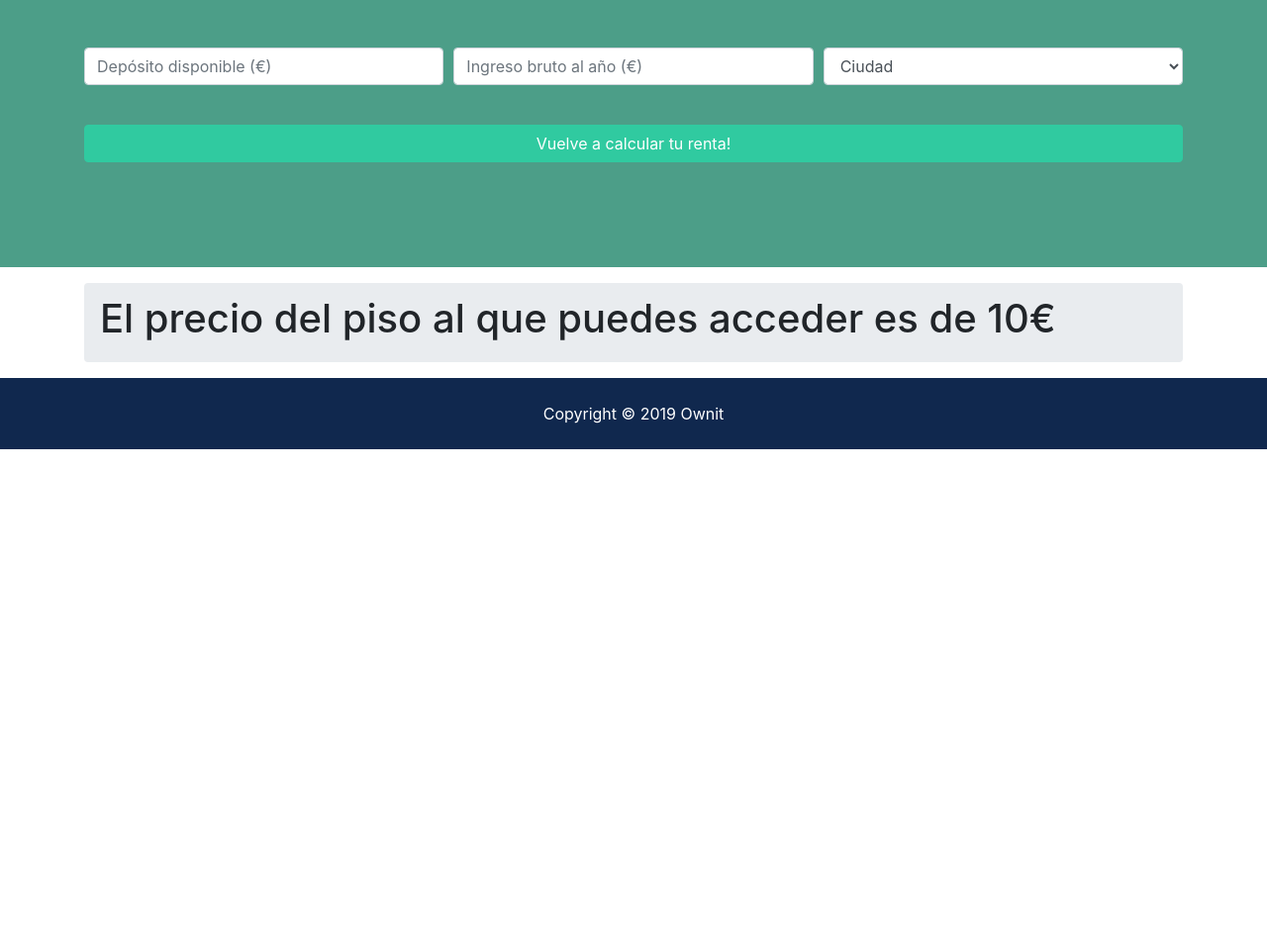
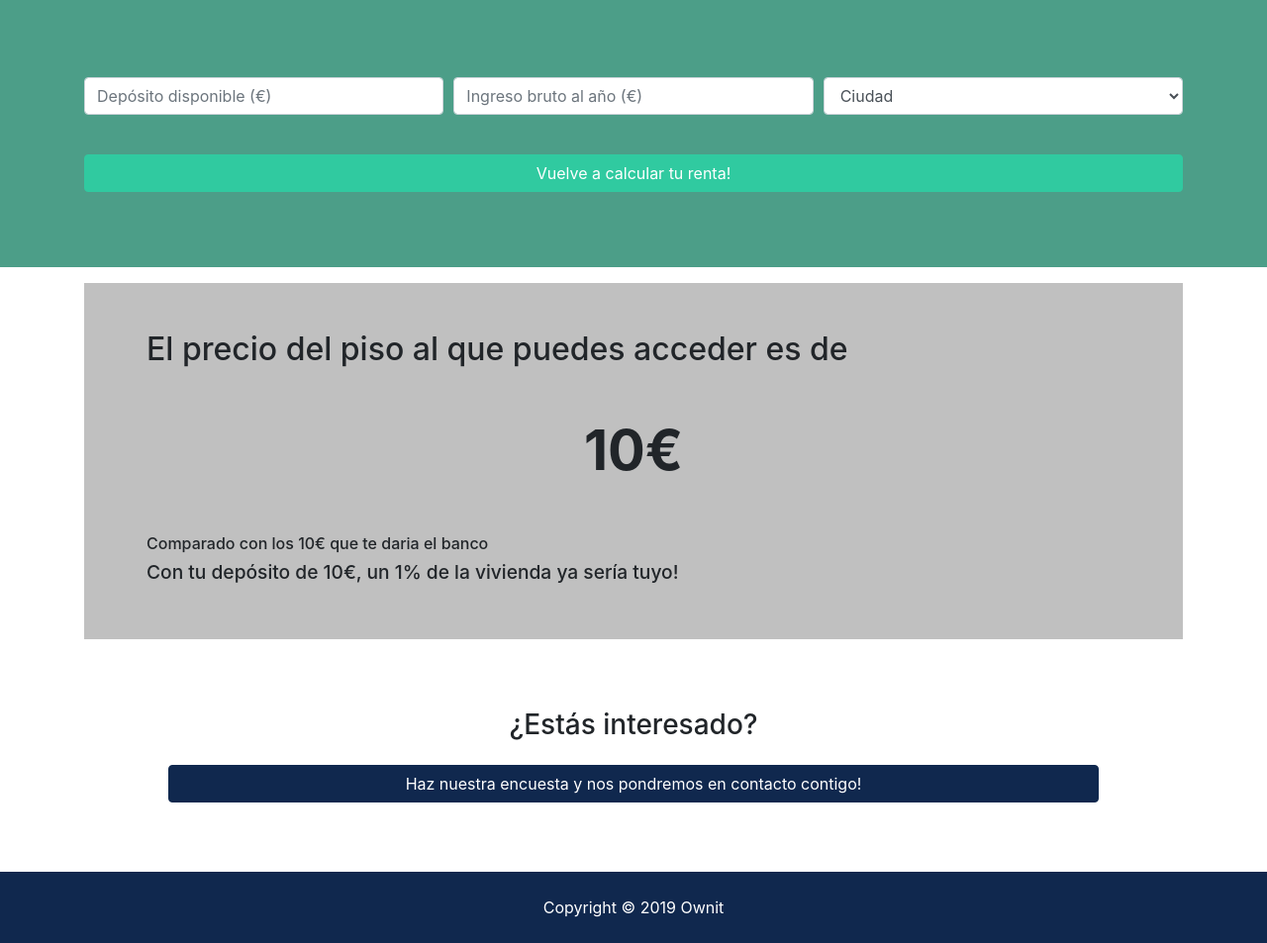
Before and after one commit to watxaut/ownit, a Django app: template templates/pages/search.html in a window 1280 px wide. Shown: the part 146-1099 px from the top of the page at 99% size. Before the commit the page ends 600 px from the top, so only its background shows below. Run offline with Django 3.2, Linux system fonts and the light colour scheme; the template is opened without the code that fills it: most values are stand-ins (such as "Sample title", 1, 10 or a date in 2020); some libraries are stand-ins or nearby versions.

Commit message:
- changed images - added more info to search - changed some sentences

```diff
--- a/templates/pages/index.html
+++ b/templates/pages/index.html
@@ -9,7 +9,7 @@
       <div class="home-search p-5">
         <div class="overlay p-5">
           <h1 class="display-4 mb-4">
-            Te ayudamos a comprar la casa de tus sueños
+            No esperes a mañana,<br><strong>sé dueño de tu presente</strong>
           </h1>
           <p class="lead">Rellena los datos a continuación para saber hasta cuanto te podemos financiar la casa</p>
           <div class="search">
--- a/templates/pages/search.html
+++ b/templates/pages/search.html
@@ -7,17 +7,19 @@
     <div class="container">
         <div class="row text-center">
             <div class="col-md-12">
-          <form action="{% url 'search' %}">
+                <form action="{% url 'search' %}" style="padding-top: 30px;">
                     <!-- Form Row 1 -->
                     <div class="form-row">
                         <div class="col-md-4 mb-3">
                             <label class="sr-only">deposito</label>
-                  <input type="number" name="deposito" class="form-control" placeholder="Depósito disponible (€)">
+                            <input type="number" name="deposito" class="form-control"
+                                   placeholder="Depósito disponible (€)">
                         </div>
 
                         <div class="col-md-4 mb-3">
                             <label class="sr-only">City</label>
-                  <input type="number" name="ingresos" class="form-control" placeholder="Ingreso bruto al año (€)">
+                            <input type="number" name="ingresos" class="form-control"
+                                   placeholder="Ingreso bruto al año (€)">
                         </div>
 
                         <div class="col-md-4 mb-3">
@@ -42,11 +44,53 @@
 <section id="bc" class="mt-3">
     <div class="container">
         <nav aria-label="breadcrumb">
-        <ol class="breadcrumb">
+
+            <section id="showcase2" style="background: #c0c0c0;">
+                <div class="container">
+                    <div>
+                        <div class="overlay p-5">
                             {% if not missing %}
-            <h1>El precio del piso al que puedes acceder es de {{value_home | intcomma}}€</h1>
+                            <h2 class="text-left">El precio del piso al que puedes acceder es de</h2>
+                            <h1 class="text-center" style="margin-bottom:50px; margin-top:50px; font-size:3.5rem">
+                                <strong>{{value_home | intcomma}}€</strong></h1>
+
+                            {% if not perc_insuficient %}
+                            <h3 style="font-size:1rem">Comparado con los {{value_bank | intcomma}}€ que te daria el
+                                banco</h3>
+
+                            <h3 style="font-size:1.2rem">Con tu depósito de {{dep | intcomma}}€, un {{percentage}}% de
+                                la vivienda ya sería tuyo!</h3>
+
+                            {% else %}
+                                <h3 style="font-size:1.2rem">Pero tu depósito de {{dep | intcomma}}€ no llega al mínimo de 5% ({{percentage}}%). Con tu salario, necesitarías al menos un depósito de {{dep_suf}}€</h3>
+
                             {% endif %}
-        </ol>
+
+                            {% else %}
+                            <h2>Datos insuficientes, vuelve a probar rellenando todos los campos</h2>
+                            {% endif %}
+                        </div>
+                    </div>
+                </div>
+
+
+            </section>
+
+            {% if not missing %}
+            <section id="showcase3" style="padding: 70px;">
+
+                <div class="container">
+                    <h3 class="text-center mb-3">¿Estás interesado?</h3>
+                    <form action="https://floreche.typeform.com/to/hX04X8">
+                        <button class="btn btn-primary btn-block mt-4" type="submit">Haz nuestra encuesta y nos
+                            pondremos en contacto contigo!
+                        </button>
+                    </form>
+                </div>
+            </section>
+            {% endif %}
+
+
         </nav>
     </div>
 </section>
```
Also changed, not shown: pages/views.py (+15 -6 lines), ownit/static/img/building.jpg, ownit/static/img/building_.jpg (added), ownit/static/img/showcase_.jpg (added), 1 other file. Lines whose indentation alone changed are shown as unchanged.
